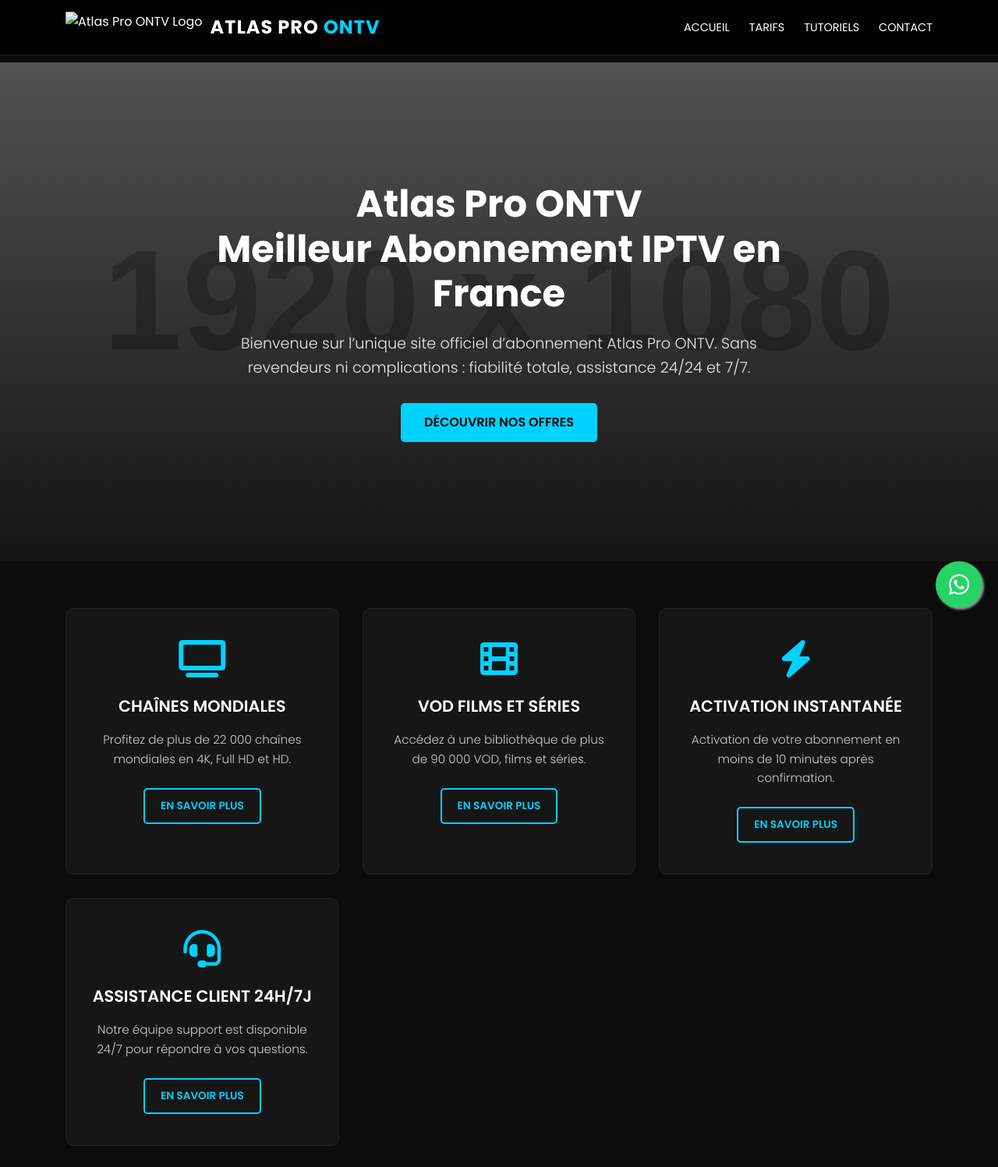
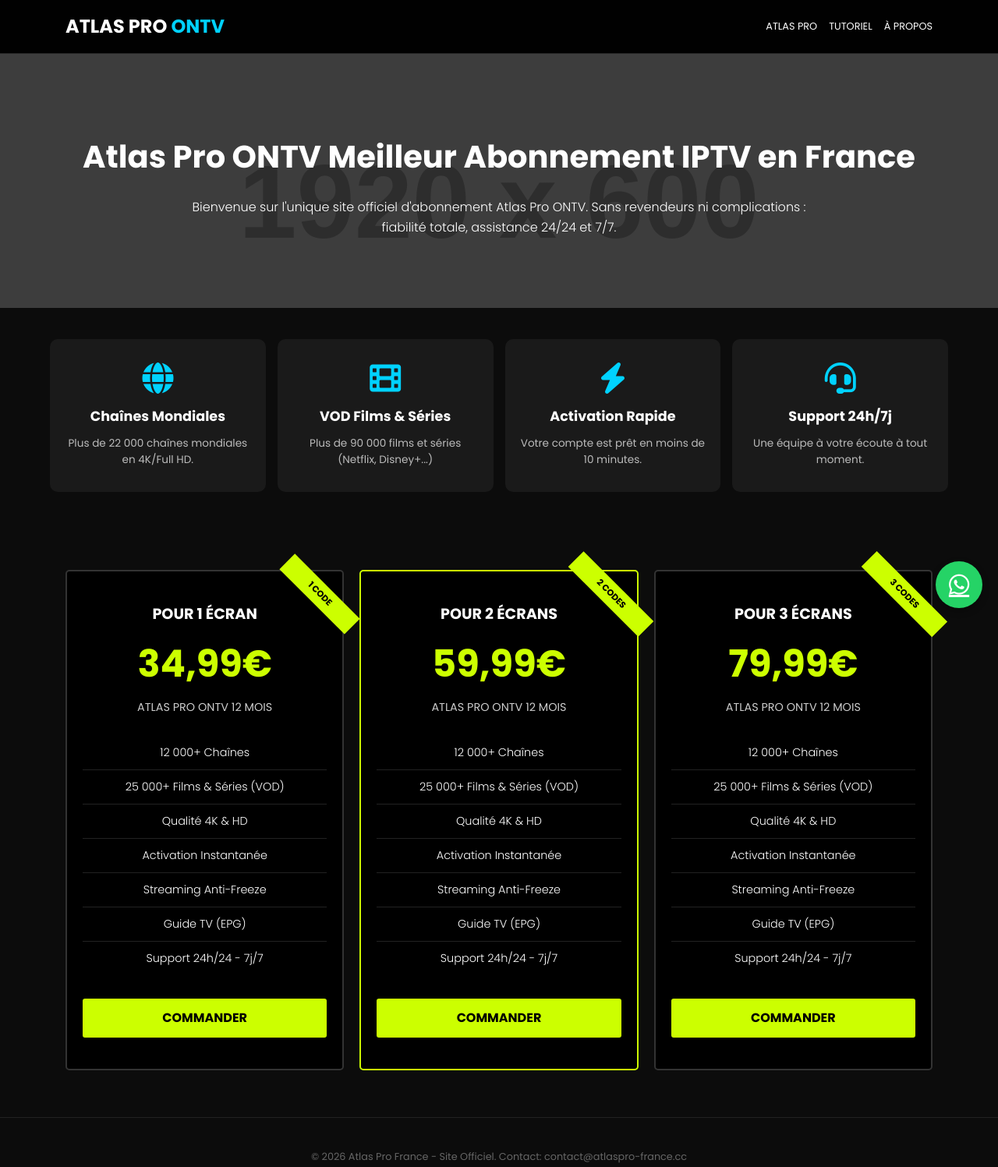
Before and after one commit to saidos353-boop/atlaspro, a plain HTML site: page index.html in a window 1280 px wide. Shown: the top 1497 px of the page at 78% size. Drawn offline with Linux system fonts and the light colour scheme; placeholder pictures from the web are drawn by us.

Commit message:
Refactor styles and update layout for pricing section
Updated CSS variables and styles for better design consistency. Modified header and hero section layout, and added pricing cards with features.

```diff
--- a/index.html
+++ b/index.html
@@ -7,360 +7,198 @@
     <link href="https://fonts.googleapis.com/css2?family=Poppins:wght@300;400;600;700&display=swap" rel="stylesheet">
     <link rel="stylesheet" href="https://cdnjs.cloudflare.com/ajax/libs/font-awesome/6.0.0/css/all.min.css">
     <style>
-        /* Base Styles - Inspired by your shared image */
         :root {
-            --bg-color: #0c0c0c; /* Very dark background */
-            --card-bg: #161616; /* Slightly lighter dark for cards */
+            --bg-color: #0c0c0c;
+            --card-bg: #000000;
             --text-color: #ffffff;
-            --primary-accent: #00d2ff; /* The bright blue from your image */
-            --secondary-accent: #3a86ff; /* A slightly darker blue for hover */
-            --font-main: 'Poppins', sans-serif;
+            --primary-accent: #ccff00; /* Neon Green/Yellow from your image */
+            --blue-accent: #00d2ff;
         }
 
-        * {
-            margin: 0;
-            padding: 0;
-            box-sizing: border-box;
+        * { margin: 0; padding: 0; box-sizing: border-box; }
+        body { font-family: 'Poppins', sans-serif; background-color: var(--bg-color); color: var(--text-color); line-height: 1.6; }
+        .container { width: 90%; max-width: 1200px; margin: 0 auto; padding: 0 20px; }
+
+        /* Header */
+        header { background-color: rgba(0, 0, 0, 0.9); padding: 15px 0; border-bottom: 1px solid #222; position: sticky; top: 0; z-index: 1000; }
+        .header-container { display: flex; justify-content: space-between; align-items: center; }
+        .logo-text { font-size: 1.5rem; font-weight: 700; color: #fff; }
+        .logo-text span { color: var(--blue-accent); }
+
+        /* Hero */
+        .hero { padding: 100px 0 60px; text-align: center; background: linear-gradient(rgba(0,0,0,0.7), rgba(0,0,0,0.7)), url('https://via.placeholder.com/1920x600'); background-size: cover; }
+        .hero h1 { font-size: 2.5rem; margin-bottom: 20px; }
+        .hero p { max-width: 800px; margin: 0 auto 30px; font-weight: 300; }
+
+        /* Pricing Section - EXACTLY LIKE YOUR IMAGE */
+        .pricing { padding: 60px 0; }
+        .pricing-grid { display: grid; grid-template-columns: repeat(auto-fit, minmax(300px, 1fr)); gap: 20px; }
+
+        .price-card {
+            background-color: var(--card-bg);
+            border: 2px solid #333;
+            border-radius: 5px;
+            padding: 40px 20px;
+            text-align: center;
+            position: relative;
+            transition: border-color 0.3s;
         }
 
-        body {
-            font-family: var(--font-main);
-            background-color: var(--bg-color);
-            color: var(--text-color);
-            line-height: 1.6;
-            overflow-x: hidden;
-        }
-
-        a {
-            text-decoration: none;
-            color: inherit;
-            transition: 0.3s;
-        }
-
-        ul {
-            list-style: none;
-        }
-
-        /* Layout Container */
-        .container {
-            width: 90%;
-            max-width: 1200px;
-            margin: 0 auto;
-            padding: 0 20px;
-        }
-
-        /* --- Header / Navigation (Top Bar) --- */
-        header {
-            background-color: rgba(0, 0, 0, 0.8);
-            padding: 15px 0;
-            position: fixed;
-            width: 100%;
-            top: 0;
-            z-index: 1000;
-            border-bottom: 1px solid #222;
-        }
-
-        .header-container {
-            display: flex;
-            justify-content: space-between;
-            align-items: center;
-        }
-
-        .logo-container {
-            display: flex;
-            align-items: center;
-        }
-
-        .logo-image {
-            height: 40px; /* Adjust based on your logo */
-            margin-right: 10px;
-        }
-
-        .logo-text {
-            font-size: 1.5rem;
-            font-weight: 700;
-            letter-spacing: 1px;
-        }
-
-        .logo-text span {
-            color: var(--primary-accent);
-        }
-
-        nav ul {
-            display: flex;
-            gap: 25px;
-        }
-
-        nav a {
-            font-size: 0.9rem;
-            font-weight: 400;
-            text-transform: uppercase;
-        }
-
-        nav a:hover {
-            color: var(--primary-accent);
-        }
-
-        /* --- Hero Section (Main Banner) --- */
-        .hero {
-            height: 80vh; /* Adjust height */
-            background: linear-gradient(rgba(0,0,0,0.6), rgba(0,0,0,0.9)),
-                        url('https://via.placeholder.com/1920x1080/111/222?text=TV+Wallpaper') no-repeat center center/cover;
-            display: flex;
-            align-items: center;
-            justify-content: center;
-            text-align: center;
-            margin-top: 80px; /* space for fixed header */
-        }
-
-        .hero-content {
-            max-width: 800px;
-        }
-
-        .hero h1 {
-            font-size: 3rem;
-            font-weight: 700;
-            margin-bottom: 20px;
-            line-height: 1.2;
-        }
-
-        .hero p {
-            font-size: 1.2rem;
-            font-weight: 300;
-            margin-bottom: 30px;
-            opacity: 0.9;
-        }
-
-        .btn-primary {
-            display: inline-block;
-            padding: 12px 30px;
-            background-color: var(--primary-accent);
-            color: #000;
-            font-weight: 600;
-            text-transform: uppercase;
-            border-radius: 5px;
-            font-size: 1rem;
-        }
-
-        .btn-primary:hover {
-            background-color: var(--secondary-accent);
-            color: #fff;
-        }
-
-        /* --- INFO BOXES (The Central Part You Requested) --- */
-        .info-boxes {
-            padding: 60px 0;
-            background-color: var(--bg-color);
-        }
-
-        .info-grid {
-            display: grid;
-            grid-template-columns: repeat(auto-fit, minmax(280px, 1fr));
-            gap: 30px;
-        }
-
-        .info-card {
-            background-color: var(--card-bg);
-            padding: 40px 30px;
-            border-radius: 10px;
-            text-align: center;
-            border: 1px solid #222;
-            transition: transform 0.3s ease, border-color 0.3s ease;
-        }
-
-        .info-card:hover {
-            transform: translateY(-5px);
+        .price-card:hover, .price-card.featured {
             border-color: var(--primary-accent);
         }
 
-        .info-icon {
-            font-size: 3rem;
-            color: var(--primary-accent);
-            margin-bottom: 20px;
+        .price-card .badge {
+            position: absolute;
+            top: 15px;
+            right: -30px;
+            background-color: var(--primary-accent);
+            color: #000;
+            padding: 5px 40px;
+            transform: rotate(45deg);
+            font-size: 0.7rem;
+            font-weight: 700;
         }
 
-        .info-card h3 {
-            font-size: 1.3rem;
-            font-weight: 600;
-            margin-bottom: 15px;
+        .price-card h3 { font-size: 1.2rem; margin-bottom: 10px; text-transform: uppercase; }
+        .price-card .price { font-size: 3rem; font-weight: 700; color: var(--primary-accent); margin-bottom: 5px; }
+        .price-card .duration { font-size: 0.9rem; margin-bottom: 25px; display: block; opacity: 0.8; }
+
+        .price-features { list-style: none; margin-bottom: 30px; text-align: center; }
+        .price-features li { padding: 10px 0; border-bottom: 1px solid #222; font-size: 0.9rem; font-weight: 300; }
+        .price-features li:last-child { border-bottom: none; }
+
+        .btn-order {
+            display: block;
+            background-color: var(--primary-accent);
+            color: #000;
+            padding: 12px;
+            border-radius: 3px;
+            font-weight: 700;
             text-transform: uppercase;
+            text-decoration: none;
         }
 
-        .info-card p {
-            font-size: 0.95rem;
-            color: #ccc;
-            font-weight: 300;
-            margin-bottom: 25px;
-        }
+        /* Info Boxes */
+        .info-section { padding: 40px 0; display: grid; grid-template-columns: repeat(auto-fit, minmax(250px, 1fr)); gap: 15px; }
+        .info-box { background: #1a1a1a; padding: 30px 20px; border-radius: 10px; text-align: center; }
+        .info-box i { font-size: 2.5rem; color: var(--blue-accent); margin-bottom: 15px; }
+        .info-box h4 { margin-bottom: 10px; font-size: 1.1rem; }
+        .info-box p { font-size: 0.85rem; color: #bbb; }
 
-        .btn-info {
-            display: inline-block;
-            padding: 10px 20px;
-            border: 2px solid var(--primary-accent);
-            color: var(--primary-accent);
-            font-weight: 600;
-            text-transform: uppercase;
-            border-radius: 5px;
-            font-size: 0.85rem;
-        }
+        /* Floating WhatsApp */
+        .whatsapp-btn { position: fixed; bottom: 20px; right: 20px; background: #25d366; color: white; width: 60px; height: 60px; border-radius: 50%; display: flex; align-items: center; justify-content: center; font-size: 30px; z-index: 1000; box-shadow: 0 4px 10px rgba(0,0,0,0.3); }
 
-        .btn-info:hover {
-            background-color: var(--primary-accent);
-            color: #000;
-        }
-
-        /* --- Tarifs Section (Brief Example) --- */
-        .tarifs {
-            padding: 60px 0;
-            background-color: var(--card-bg);
-            text-align: center;
-        }
-
-        .tarifs h2 {
-            font-size: 2.5rem;
-            margin-bottom: 40px;
-        }
-
-        /* Simple Placeholder for Price Cards */
-        .price-grid {
-            display: grid;
-            grid-template-columns: repeat(auto-fit, minmax(300px, 1fr));
-            gap: 30px;
-        }
-
-        .price-card {
-            background: #000;
-            padding: 30px;
-            border-radius: 10px;
-            border: 1px solid #333;
-        }
-
-        /* --- Footer --- */
-        footer {
-            background-color: #000;
-            padding: 40px 0;
-            text-align: center;
-            border-top: 1px solid #222;
-            font-size: 0.9rem;
-            color: #888;
-        }
-
-        footer p {
-            margin-bottom: 10px;
-        }
-
-        /* --- WhatsApp Floating Button --- */
-        .whatsapp-float {
-            position: fixed;
-            width: 60px;
-            height: 60px;
-            bottom: 20px;
-            right: 20px;
-            background-color: #25d366;
-            color: #FFF;
-            border-radius: 50px;
-            text-align: center;
-            font-size: 30px;
-            box-shadow: 2px 2px 3px #999;
-            z-index: 100;
-            display: flex;
-            align-items: center;
-            justify-content: center;
-        }
-
-        .whatsapp-float:hover {
-            background-color: #128C7E;
-        }
-
-        /* --- Responsive Styles --- */
-        @media (max-width: 768px) {
-            .hero h1 { font-size: 2.2rem; }
-            nav ul { display: none; } /* Basic mobile hide */
-            .info-grid { grid-template-columns: 1fr; }
-        }
+        @media (max-width: 768px) { .pricing-grid { grid-template-columns: 1fr; } }
     </style>
 </head>
 <body>
 
     <header>
         <div class="container header-container">
-            <div class="logo-container">
-                <img src="logo.png" alt="Atlas Pro ONTV Logo" class="logo-image">
-                <div class="logo-text">ATLAS PRO <span>ONTV</span></div>
-            </div>
-            <nav>
-                <ul>
-                    <li><a href="#accueil">Accueil</a></li>
-                    <li><a href="#tarifs">Tarifs</a></li>
-                    <li><a href="#tutoriels">Tutoriels</a></li>
-                    <li><a href="mailto:contact@atlaspro-france.cc">Contact</a></li>
-                </ul>
+            <div class="logo-text">ATLAS PRO <span>ONTV</span></div>
+            <nav style="font-size: 0.8rem; display: flex; gap: 15px;">
+                <span>ATLAS PRO</span>
+                <span>TUTORIEL</span>
+                <span>À PROPOS</span>
             </nav>
         </div>
     </header>
 
-    <section id="accueil" class="hero">
-        <div class="container hero-content">
-            <h1>Atlas Pro ONTV <br> Meilleur Abonnement IPTV en France</h1>
-            <p>Bienvenue sur l’unique site officiel d’abonnement Atlas Pro ONTV. Sans revendeurs ni complications : fiabilité totale, assistance 24/24 et 7/7.</p>
-            <a href="#tarifs" class="btn-primary">Découvrir nos offres</a>
+    <section class="hero">
+        <div class="container">
+            <h1>Atlas Pro ONTV Meilleur Abonnement IPTV en France</h1>
+            <p>Bienvenue sur l'unique site officiel d'abonnement Atlas Pro ONTV. Sans revendeurs ni complications : fiabilité totale, assistance 24/24 et 7/7.</p>
         </div>
     </section>
 
-    <section class="info-boxes">
+    <section class="container info-section">
+        <div class="info-box">
+            <i class="fas fa-globe"></i>
+            <h4>Chaînes Mondiales</h4>
+            <p>Plus de 22 000 chaînes mondiales en 4K/Full HD.</p>
+        </div>
+        <div class="info-box">
+            <i class="fas fa-film"></i>
+            <h4>VOD Films & Séries</h4>
+            <p>Plus de 90 000 films et séries (Netflix, Disney+...)</p>
+        </div>
+        <div class="info-box">
+            <i class="fas fa-bolt"></i>
+            <h4>Activation Rapide</h4>
+            <p>Votre compte est prêt en moins de 10 minutes.</p>
+        </div>
+        <div class="info-box">
+            <i class="fas fa-headset"></i>
+            <h4>Support 24h/7j</h4>
+            <p>Une équipe à votre écoute à tout moment.</p>
+        </div>
+    </section>
+
+    <section class="pricing">
         <div class="container">
-            <div class="info-grid">
+            <div class="pricing-grid">
 
-                <div class="info-card">
-                    <i class="fas fa-tv info-icon"></i>
-                    <h3>Chaînes Mondiales</h3>
-                    <p>Profitez de plus de 22 000 chaînes mondiales en 4K, Full HD et HD.</p>
-                    <a href="#tarifs" class="btn-info">En savoir plus</a>
+                <div class="price-card">
+                    <div class="badge">1 CODE</div>
+                    <h3>Pour 1 écran</h3>
+                    <div class="price">34,99€</div>
+                    <span class="duration">ATLAS PRO ONTV 12 MOIS</span>
+                    <ul class="price-features">
+                        <li>12 000+ Chaînes</li>
+                        <li>25 000+ Films & Séries (VOD)</li>
+                        <li>Qualité 4K & HD</li>
+                        <li>Activation Instantanée</li>
+                        <li>Streaming Anti-Freeze</li>
+                        <li>Guide TV (EPG)</li>
+                        <li>Support 24h/24 - 7j/7</li>
+                    </ul>
+                    <a href="https://wa.me/33XXXXXXXXX?text=Bonjour, je souhaite commander le Pack 1 écran (34.99€)" class="btn-order">COMMANDER</a>
                 </div>
 
-                <div class="info-card">
-                    <i class="fas fa-film info-icon"></i>
-                    <h3>VOD Films et Séries</h3>
-                    <p>Accédez à une bibliothèque de plus de 90 000 VOD, films et séries.</p>
-                    <a href="#tarifs" class="btn-info">En savoir plus</a>
+                <div class="price-card featured">
+                    <div class="badge">2 CODES</div>
+                    <h3>Pour 2 écrans</h3>
+                    <div class="price">59,99€</div>
+                    <span class="duration">ATLAS PRO ONTV 12 MOIS</span>
+                    <ul class="price-features">
+                        <li>12 000+ Chaînes</li>
+                        <li>25 000+ Films & Séries (VOD)</li>
+                        <li>Qualité 4K & HD</li>
+                        <li>Activation Instantanée</li>
+                        <li>Streaming Anti-Freeze</li>
+                        <li>Guide TV (EPG)</li>
+                        <li>Support 24h/24 - 7j/7</li>
+                    </ul>
+                    <a href="https://wa.me/33XXXXXXXXX?text=Bonjour, je souhaite commander le Pack 2 écrans (59.99€)" class="btn-order">COMMANDER</a>
                 </div>
 
-                <div class="info-card">
-                    <i class="fas fa-bolt info-icon"></i>
-                    <h3>Activation Instantanée</h3>
-                    <p>Activation de votre abonnement en moins de 10 minutes après confirmation.</p>
-                    <a href="#tarifs" class="btn-info">En savoir plus</a>
-                </div>
-
-                <div class="info-card">
-                    <i class="fas fa-headset info-icon"></i>
-                    <h3>Assistance Client 24h/7j</h3>
-                    <p>Notre équipe support est disponible 24/7 pour répondre à vos questions.</p>
-                    <a href="#tarifs" class="btn-info">En savoir plus</a>
+                <div class="price-card">
+                    <div class="badge">3 CODES</div>
+                    <h3>Pour 3 écrans</h3>
+                    <div class="price">79,99€</div>
+                    <span class="duration">ATLAS PRO ONTV 12 MOIS</span>
+                    <ul class="price-features">
+                        <li>12 000+ Chaînes</li>
+                        <li>25 000+ Films & Séries (VOD)</li>
+                        <li>Qualité 4K & HD</li>
+                        <li>Activation Instantanée</li>
+                        <li>Streaming Anti-Freeze</li>
+                        <li>Guide TV (EPG)</li>
+                        <li>Support 24h/24 - 7j/7</li>
+                    </ul>
+                    <a href="https://wa.me/33XXXXXXXXX?text=Bonjour, je souhaite commander le Pack 3 écrans (79.99€)" class="btn-order">COMMANDER</a>
                 </div>
 
             </div>
         </div>
     </section>
 
-    <section id="tarifs" class="tarifs">
-        <div class="container">
-            <h2>Nos Tarifs</h2>
-            <div class="price-grid">
-                <div class="price-card">Abonnement 12 Mois - Pour 1 écran - 34,99€ (Exemple)</div>
-                <div class="price-card">Abonnement 12 Mois - Pour 2 écrans - 59,99€ (Exemple)</div>
-            </div>
-        </div>
-    </section>
-
-    <footer>
-        <div class="container">
-            <p>&copy; 2023 Atlas Pro ONTV France. Tous droits réservés.</p>
-            <p>Contact: <a href="mailto:contact@atlaspro-france.cc">contact@atlaspro-france.cc</a></p>
-        </div>
+    <footer style="text-align: center; padding: 40px; font-size: 0.8rem; color: #666; border-top: 1px solid #222;">
+        <p>&copy; 2026 Atlas Pro France - Site Officiel. Contact: contact@atlaspro-france.cc</p>
     </footer>
 
-    <a href="https://wa.me/1234567890?text=Bonjour%20Atlas%20Pro%20France,%20je%20souhaite%20tester%20votre%20service." class="whatsapp-float" target="_blank">
+    <a href="https://wa.me/33XXXXXXXXX" class="whatsapp-btn" target="_blank">
         <i class="fab fa-whatsapp"></i>
     </a>
 
```
